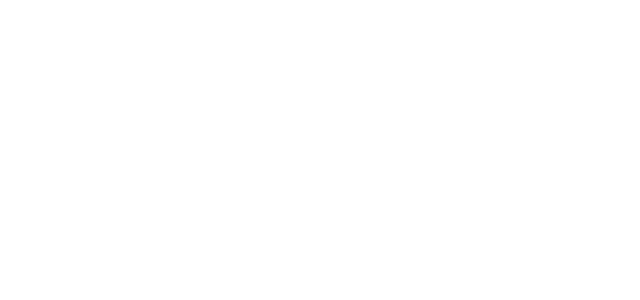
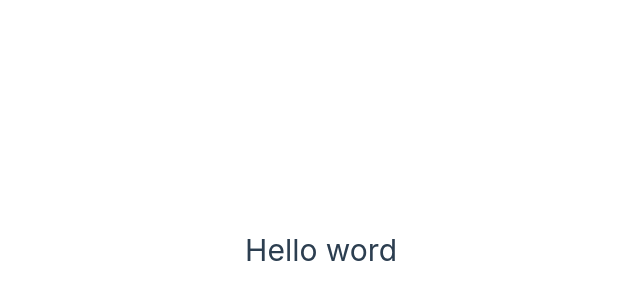
Before and after one commit to mat25/RE_SOURCES_RELATIONNELLES, a Vue app in the folder frontend/: page / in a window 1280 px wide. Shown: the part 150-450 px from the top of the page, without its empty margins (243-883 px from the left). Built offline with nearby package versions, Linux system fonts and the light colour scheme; the HTML template or start-up script is replaced by a standard one.

Commit message:
Debut de la pages accueil

```diff
--- a/frontend/src/App.vue
+++ b/frontend/src/App.vue
@@ -1,5 +1,5 @@
 <template>
-
+    <h1>Hello word</h1>
 </template>
 
 <script setup>
```
